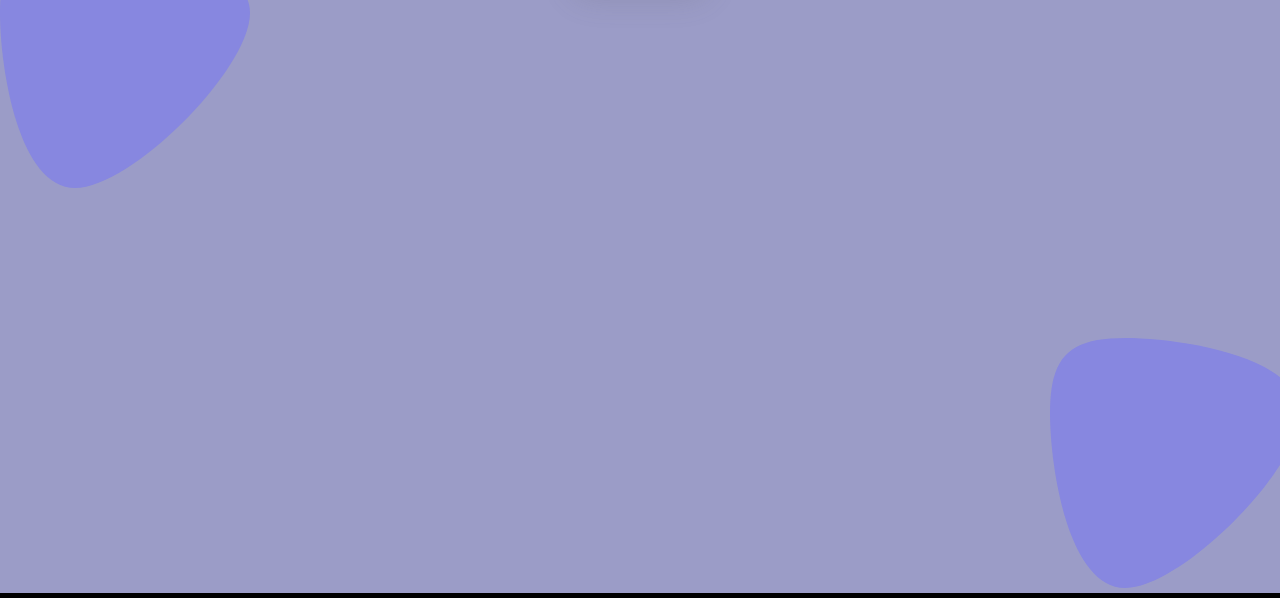
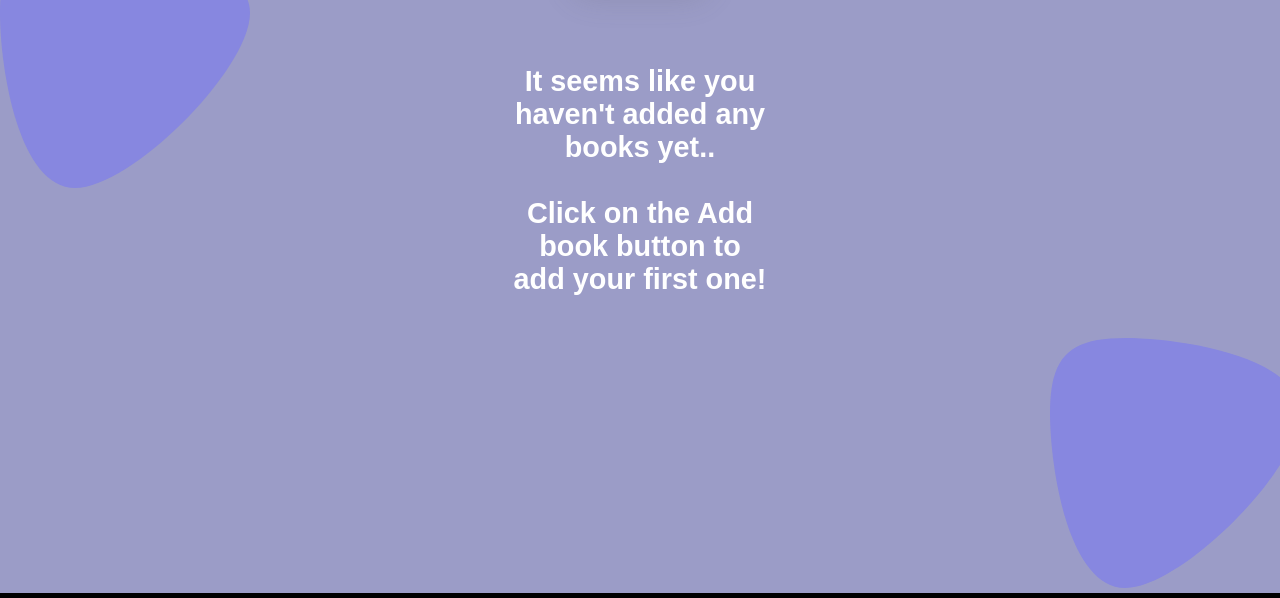
Before and after one commit to tyVespA/Library---object-constructors-practice, a plain HTML site: page index.html in a window 1280 px wide. Shown: the part 132-730 px from the top of the page. Drawn offline with Linux system fonts and the light colour scheme; a web font is replaced by a local one.

Commit message:
Add tooltip if no books are added yet

```diff
--- a/script.js
+++ b/script.js
@@ -6,6 +6,8 @@ const booksGrid = document.querySelector(".books-grid");
 let myLibrary = [];
 let LatestBook;
 let darkOverlay;
+
+tipIfArrayEmpty();
 
 // let title;
 // let author;
@@ -94,6 +96,7 @@ function displayLatestBook(myLibrary) {
       booksGrid.replaceChildren();
       displayLatestBook(myLibrary);
     });
+
     function changeReadStatusColor(read) {
       if (read == "Yes") {
         printedReadStatus.style.backgroundColor = "#1ed41e";
@@ -112,3 +115,17 @@ submitBookBtn.addEventListener("click", (e) => {
   displayLatestBook(myLibrary);
   document.body.removeChild(darkOverlay);
 });
+
+function tipIfArrayEmpty() {
+  if (myLibrary.length == 0) {
+    const emptyGridSpace = document.createElement("div");
+    const tip = document.createElement("h2");
+    tip.innerHTML = "It seems like you haven't added any books yet.. <br />";
+    tip.innerHTML +=
+      "<br />Click on the Add book button to add your first one!";
+    tip.style.textAlign = "center";
+    tip.style.fontSize = "1.8rem";
+    booksGrid.appendChild(emptyGridSpace);
+    booksGrid.appendChild(tip);
+  }
+}
--- a/style.scss
+++ b/style.scss
@@ -203,7 +203,7 @@ main {
   background-color: #9b9cc7;
   position: absolute;
   min-width: 300px;
-  top: -500px;
+  top: -270px;
   transform: scale(0);
   padding: 35px 40px;
   opacity: 0;
```
Also changed, not shown: style.css.
